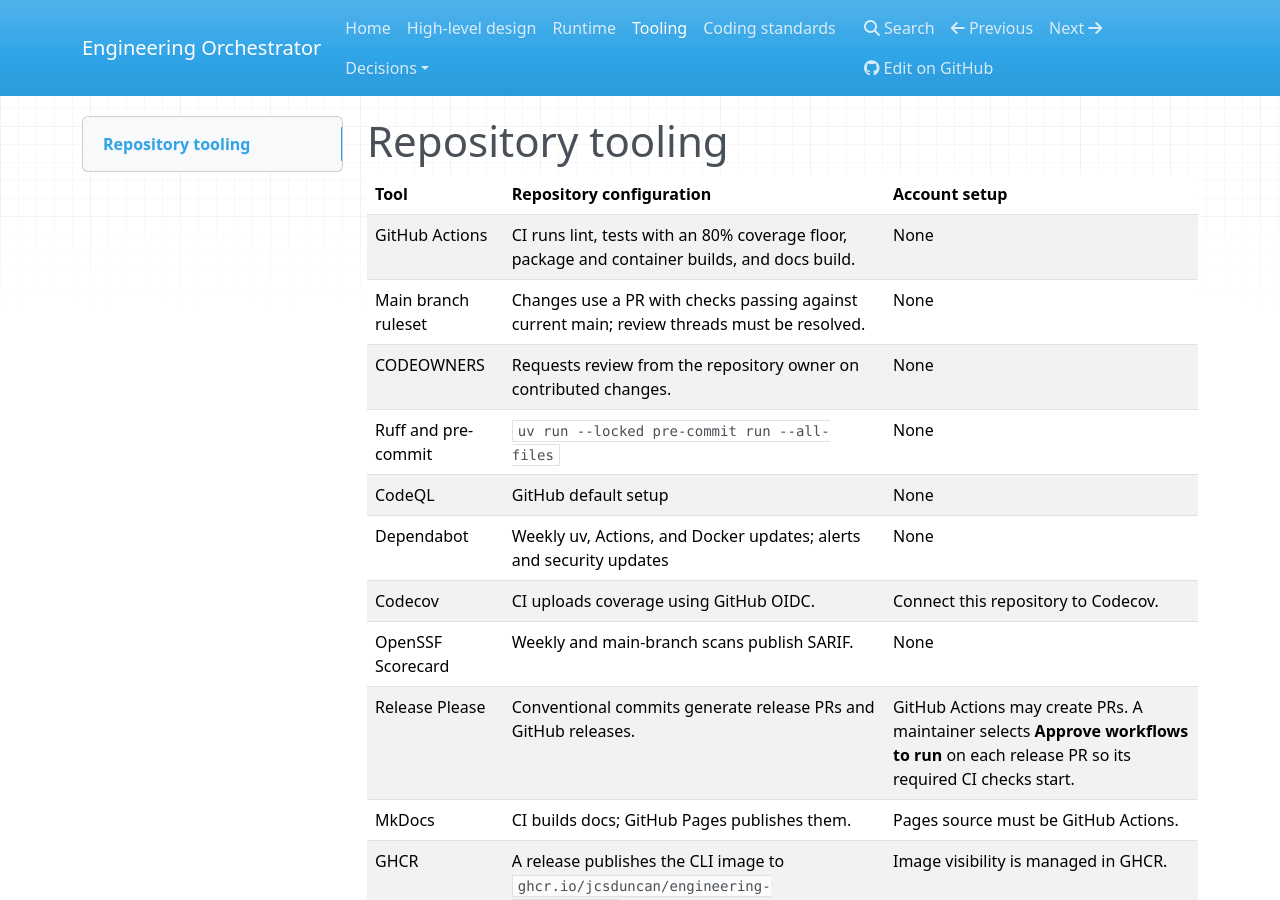
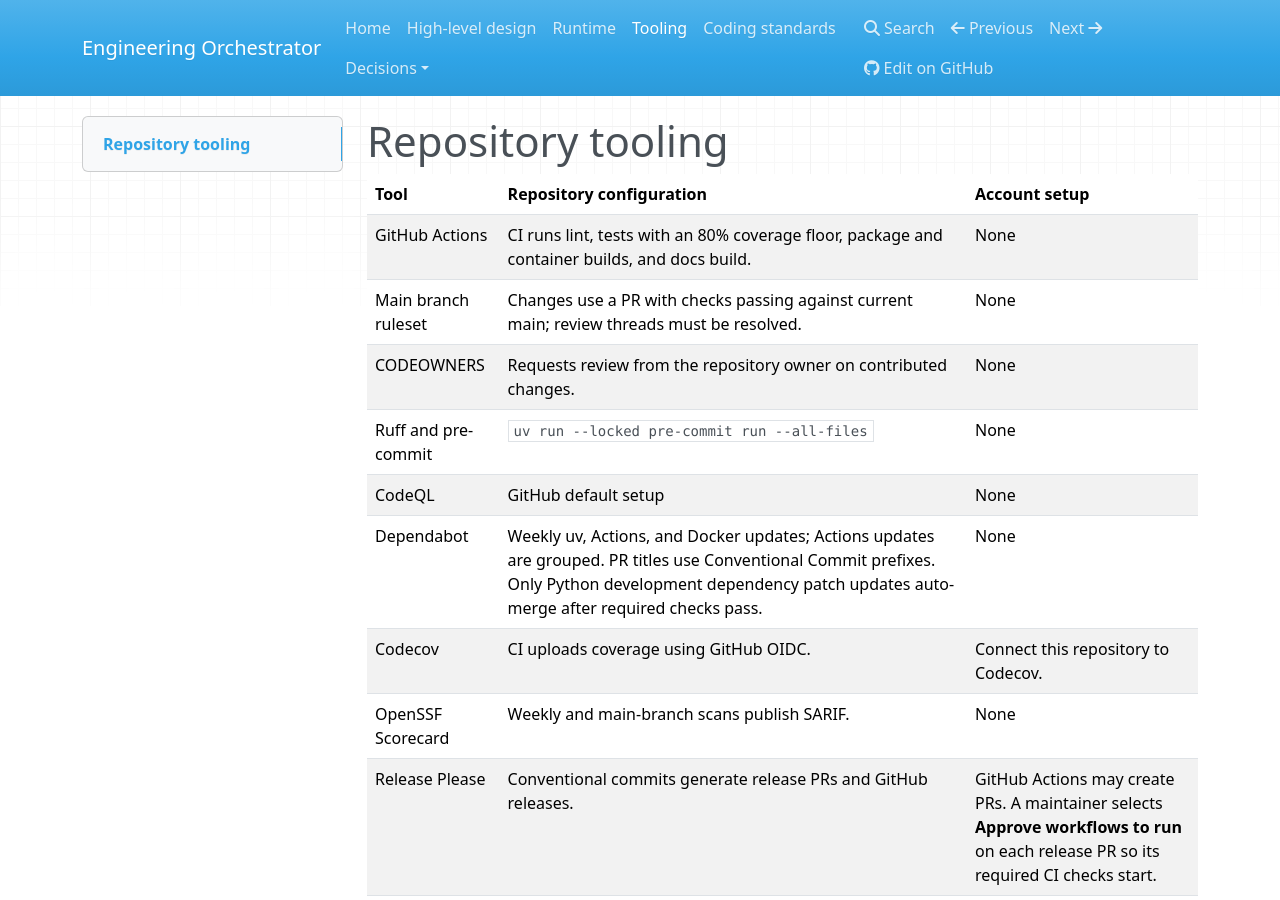
Before and after one commit to jcsduncan/engineering-orchestrator, an MkDocs documentation site: the page built from docs/tooling.md, in a window 1280 px wide and 900 px high. Built offline with MkDocs 1.6.1, drawn with Linux system fonts in a browser that asks for light colours; nearby versions of some CDN libraries.

Commit message:
ci: configure Dependabot updates (#8)

```diff
--- a/docs/tooling.md
+++ b/docs/tooling.md
@@ -7,7 +7,7 @@
 | CODEOWNERS | Requests review from the repository owner on contributed changes. | None |
 | Ruff and pre-commit | `uv run --locked pre-commit run --all-files` | None |
 | CodeQL | GitHub default setup | None |
-| Dependabot | Weekly uv, Actions, and Docker updates; alerts and security updates | None |
+| Dependabot | Weekly uv, Actions, and Docker updates; Actions updates are grouped. PR titles use Conventional Commit prefixes. Only Python development dependency patch updates auto-merge after required checks pass. | None |
 | Codecov | CI uploads coverage using GitHub OIDC. | Connect this repository to Codecov. |
 | OpenSSF Scorecard | Weekly and main-branch scans publish SARIF. | None |
 | Release Please | Conventional commits generate release PRs and GitHub releases. | GitHub Actions may create PRs. A maintainer selects **Approve workflows to run** on each release PR so its required CI checks start. |
```
Also changed, not shown: docs/standards.md (+1 -1 lines), 3 other files.
